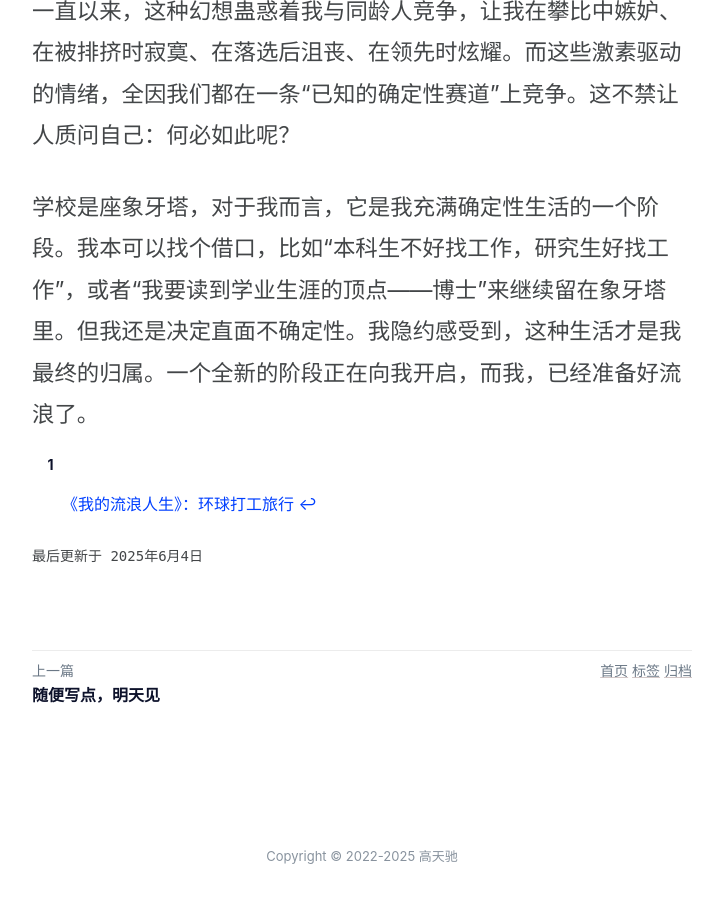
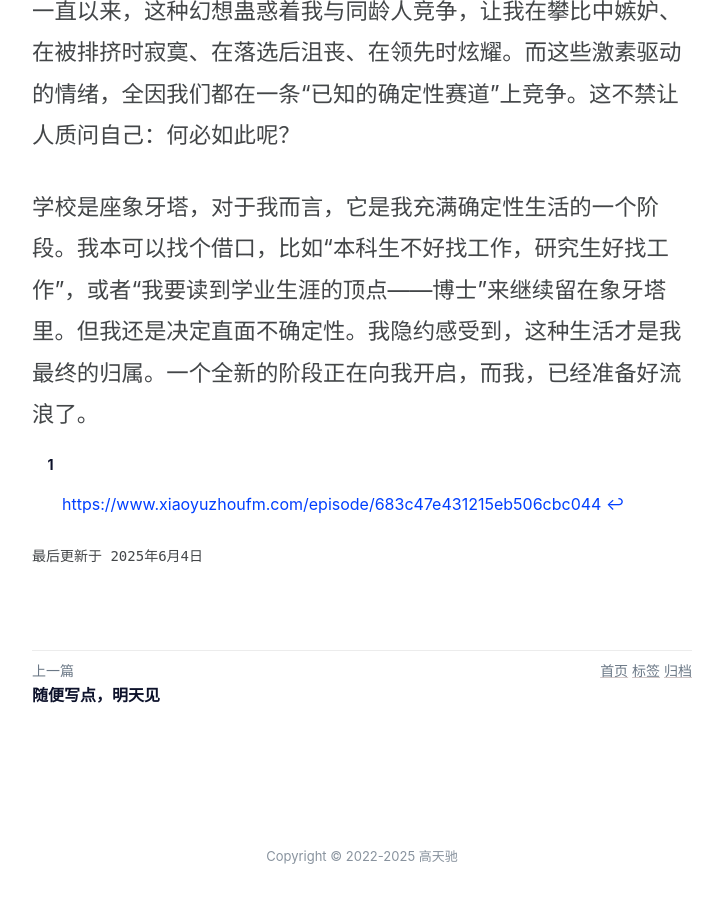
Before and after one commit to gaotianchi/gaotianchi.github.io, a Jekyll site: the page built from _posts/2025-06-03-2038-facing-uncertainty.md, in a window 1280 px wide and 900 px high, scrolled down 3203 px. Shown: the whole window, without its empty margins (278-1000 px from the left). Built offline with Jekyll 4.4.1, drawn with Linux system fonts in a browser that asks for light colours; comment, search, counter and statistics services are not loaded.

Commit message:
vault backup: 2025-06-04 00:16:41

```diff
--- a/_posts/2025-06-03-2038-facing-uncertainty.md
+++ b/_posts/2025-06-03-2038-facing-uncertainty.md
@@ -40,4 +40,4 @@ title: 直面不确定性
 
 学校是座象牙塔，对于我而言，它是我充满确定性生活的一个阶段。我本可以找个借口，比如“本科生不好找工作，研究生好找工作”，或者“我要读到学业生涯的顶点——博士”来继续留在象牙塔里。但我还是决定直面不确定性。我隐约感受到，这种生活才是我最终的归属。一个全新的阶段正在向我开启，而我，已经准备好流浪了。
 
-[^1]: [《我的流浪人生》：环球打工旅行](https://www.xiaoyuzhoufm.com/episode/683c47e431215eb506cbc044)
+[^1]:  <https://www.xiaoyuzhoufm.com/episode/683c47e431215eb506cbc044>
```
Also changed, not shown: other parts of _posts/2025-06-03-2038-facing-uncertainty.md (+1 -1 lines).
